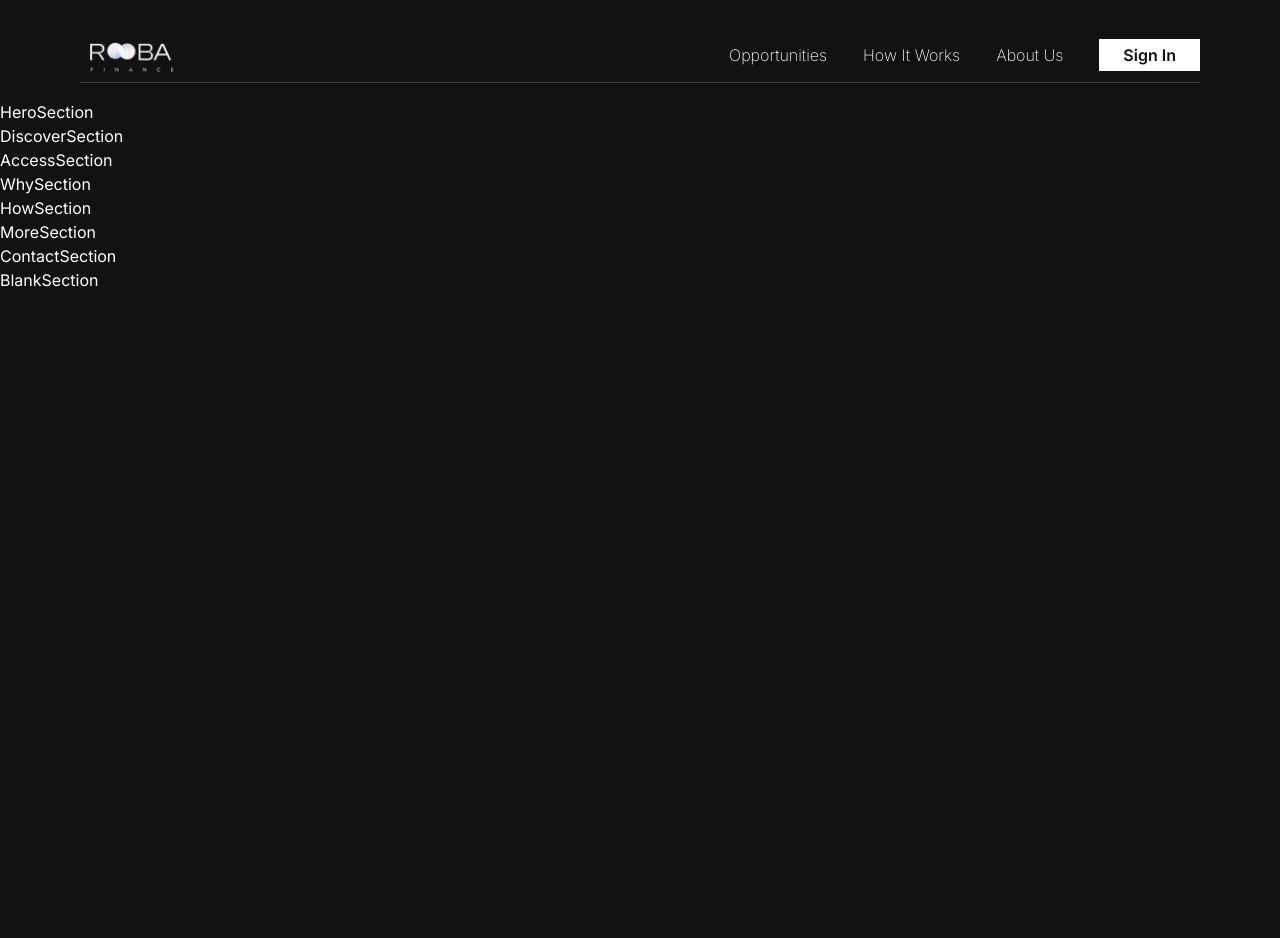
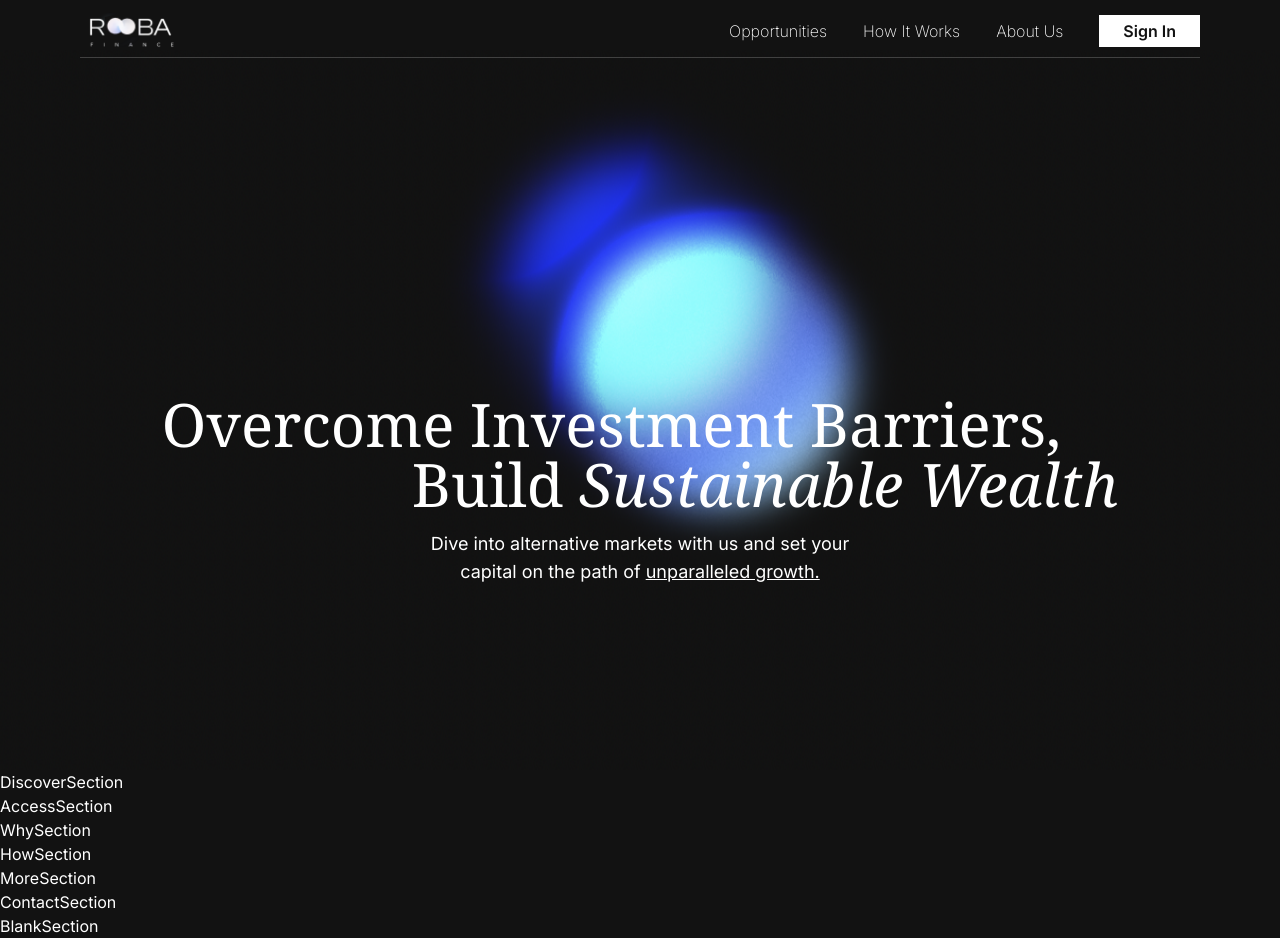
Before and after one commit to kushagra-aa/roobaa, a Next.js app in the folder frontend/: page / in a window 1280 px wide. Before the commit the page ends 800 px from the top, so only its background shows below. Built offline with nearby package versions, Linux system fonts and the light colour scheme.

Commit message:
added and styles hero

```diff
--- a/frontend/src/app/globals.css
+++ b/frontend/src/app/globals.css
@@ -11,12 +11,17 @@
 }
 
 body {
-  --header-height: 100px;
+  --header-height: 50px;
   color: rgb(var(--white-rgb));
   background-color: rgb(var(--background-rgb));
 
   & > main {
     margin-top: var(--header-height);
+    overflow-x: hidden;
+
+    & > section {
+      width: 100vw;
+    }
   }
 }
 
--- a/frontend/src/components/homeSections/hero/heroSection.css
+++ b/frontend/src/components/homeSections/hero/heroSection.css
@@ -0,0 +1,43 @@
+#hero {
+  height: 90vh;
+  display: flex;
+  flex-direction: column;
+  align-items: center;
+  justify-content: center;
+  background-image: url("/images/hero.png");
+  background-position: 0 70%;
+
+  & > div {
+    height: 20vh;
+  }
+
+  & > h1 {
+    @apply text-6xl font-serif mb-4;
+    width: fit-content;
+
+    & > span {
+      &:first-of-type {
+        display: inline-block;
+        content: "";
+        width: 40px;
+      }
+      &:last-of-type {
+        display: inline-block;
+        content: "";
+        width: 250px;
+      }
+    }
+    & > i {
+      @apply italic;
+    }
+  }
+  & > p {
+    @apply text-lg text-center;
+
+    width: 35%;
+
+    & > u {
+      @apply underline;
+    }
+  }
+}
--- a/frontend/src/components/homeSections/hero/heroSection.tsx
+++ b/frontend/src/components/homeSections/hero/heroSection.tsx
@@ -1,4 +1,21 @@
+import "./heroSection.css";
+
 function HeroSection() {
-  return <div>HeroSection</div>;
+  return (
+    <section id="hero">
+      <div />
+      <h1>
+        Overcome Investment Barriers,
+        <span />
+        <br />
+        <span />
+        Build <i>Sustainable Wealth</i>
+      </h1>
+      <p>
+        Dive into alternative markets with us and set your capital on the path
+        of <u>unparalleled growth.</u>
+      </p>
+    </section>
+  );
 }
 export default HeroSection;
```
